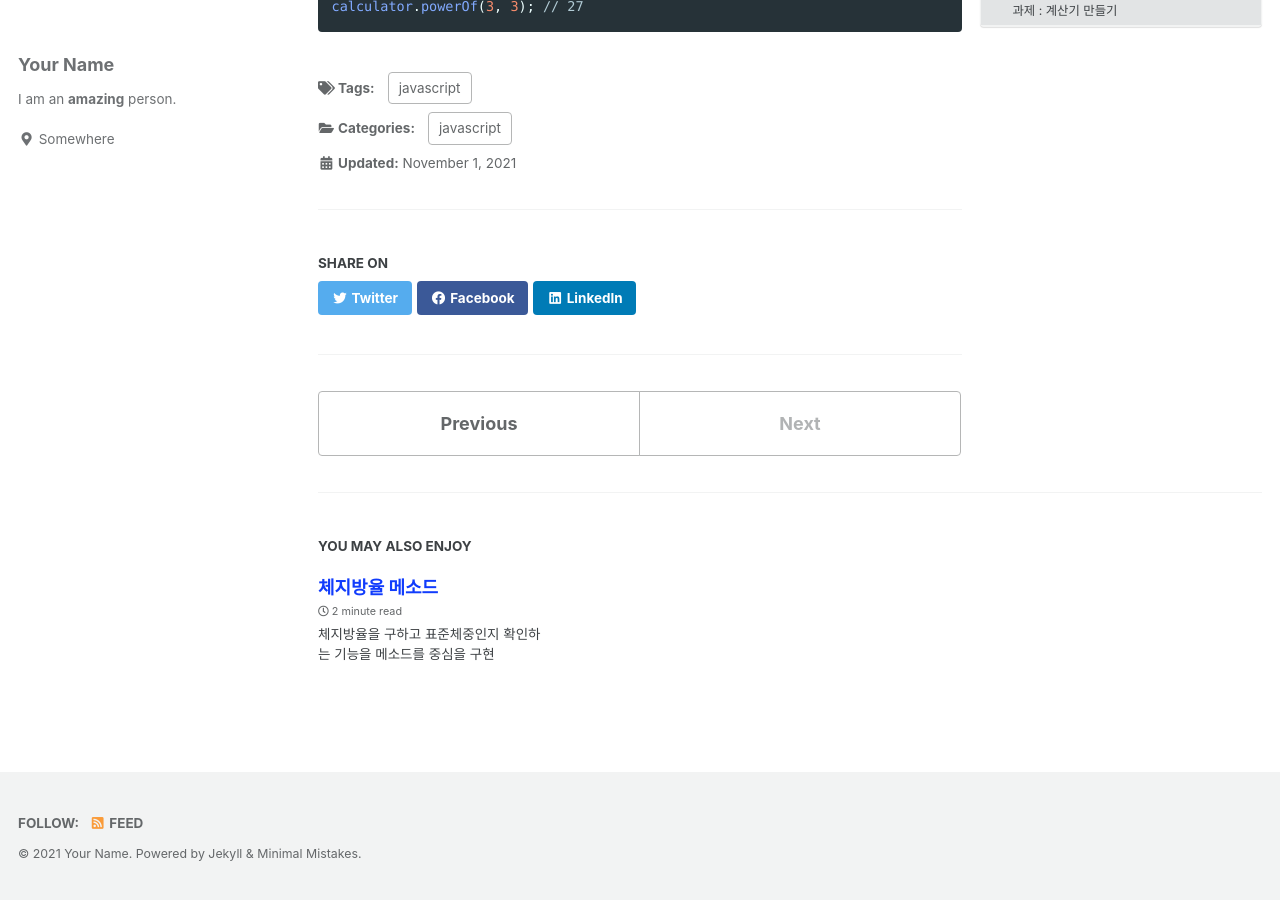
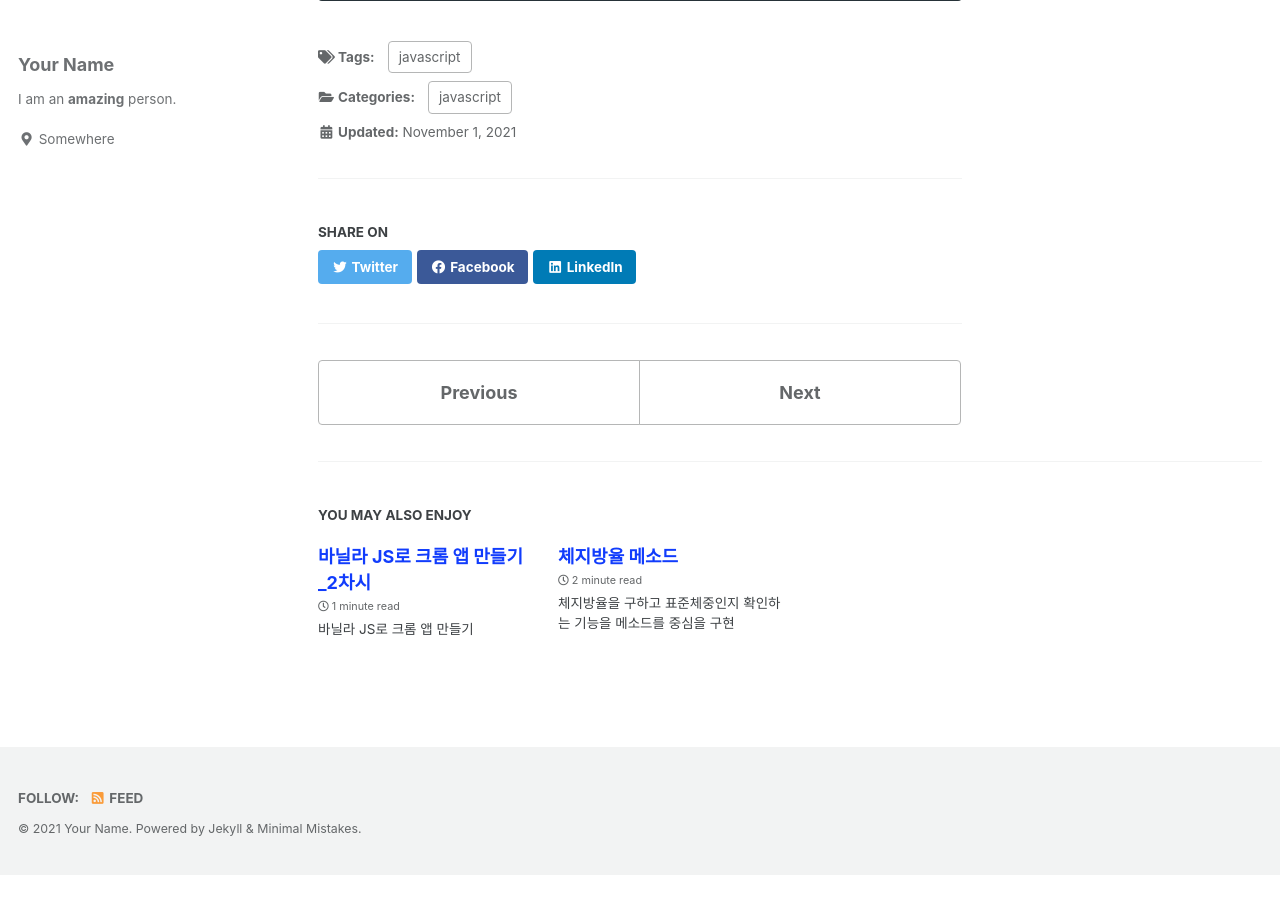
Before and after one commit to zeroh0/zeroh0.github.io, a Jekyll site: the page built from _posts/2021-11-01-vanilla_js_chrome_app_1.md, in a window 1280 px wide and 900 px high, scrolled down 3752 px. Built offline with Jekyll 4.4.1, drawn with Linux system fonts in a browser that asks for light colours; cached includes are drawn as plain includes; after the commit the page ends 4626 px from its top, so only the background shows below that; part of the change alters nothing that is shown.

Commit message:
바닐라 JS로 크롬 앱 만들기!

````diff
--- a/_posts/2021-11-01-vanilla_js_chrome_app.md
+++ b/_posts/2021-11-01-vanilla_js_chrome_app_1.md
@@ -14,7 +14,7 @@ date: 2021-11-01
 last_modified_at: 2021-11-01
 ---
 
-### 바닐라 JS로 크롬 앱 만들기
+# 바닐라 JS로 크롬 앱 만들기
 
 
 
--- /dev/null
+++ b/_posts/2021-11-01-vanilla_js_chrome_app_2.md
@@ -0,0 +1,104 @@
+---
+title: "바닐라 JS로 크롬 앱 만들기_2차시"
+excerpt: "바닐라 JS로 크롬 앱 만들기"
+
+categories:
+    - javascript
+tags:
+    - [javascript]
+
+toc: true
+toc_sticky: true
+
+date: 2021-11-08
+last_modified_at: 2021-11-08
+---
+
+# 바닐라 JS로 크롬 앱 만들기
+
+
+
+------
+
+
+
+```js
+const age = 96;
+
+function calculatorKrAge(ageOfForeigner) {
+    return ageOfForeigner + 2;
+}
+
+const krAge = calculatorKrAge(age);
+
+console.log(krAge);
+```
+
+calculatorKrAge를 실행시키면 96이라는 argument가 age 자리로 대체
+
+96이 age 자리로 가고 96 + 2를 return해서 krAge에 대입
+
+###### 함수 결과를 받고 싶을 때는 return이라는 키워드 사용
+
+<br>
+
+```js
+const calculator = {
+    plus: function(a, b) {
+        return a + b;
+    },
+    minus: function(a, b) {
+        return a - b;
+    },
+    times: function(a, b) {
+        return a * b;
+    },
+    divide: function(a, b) {
+        return a / b;
+    },
+};
+
+const plusResult = calculator.plus(2, 3);
+const minusResult = calculator.minus(plusResult, 10);
+const timesResult = calculator.times(10, minusResult);
+const divideResult = calculator.divide(timesResult, plusResult);
+const powerResult = calculator.power(divideResult, minusResult);
+```
+
+###### return을 사용해 값을 대체할 수 있다!
+
+<br>
+
+```js
+function plus(a, b) {
+		console.log(a + b);
+}
+```
+
+망고 주스를 마시고 싶은데 주스 기계에서 망고 주스가 안나오는 상황이다..!!
+
+그래서 return을 사용해서 망고 주스를 return 해주면된다
+
+```js
+function plus(a, b) {
+		return a + b;
+}
+```
+
+<br>
+
+###### 한 번 return을 하면, function은 작동을 멈추고 결과 값을 return하고 끝내버린다!
+
+```js
+function plus(a, b) {
+		console.log("hello");
+		return a + b;
+  	console.log("bye bye"); // 절대 작동하지 않는다!
+}
+```
+
+return하는 순간 function이 종료되기 때문에 bye bye는 출력되지 않는다.
+
+<br>
+
+## Conditional (조건문)
````
